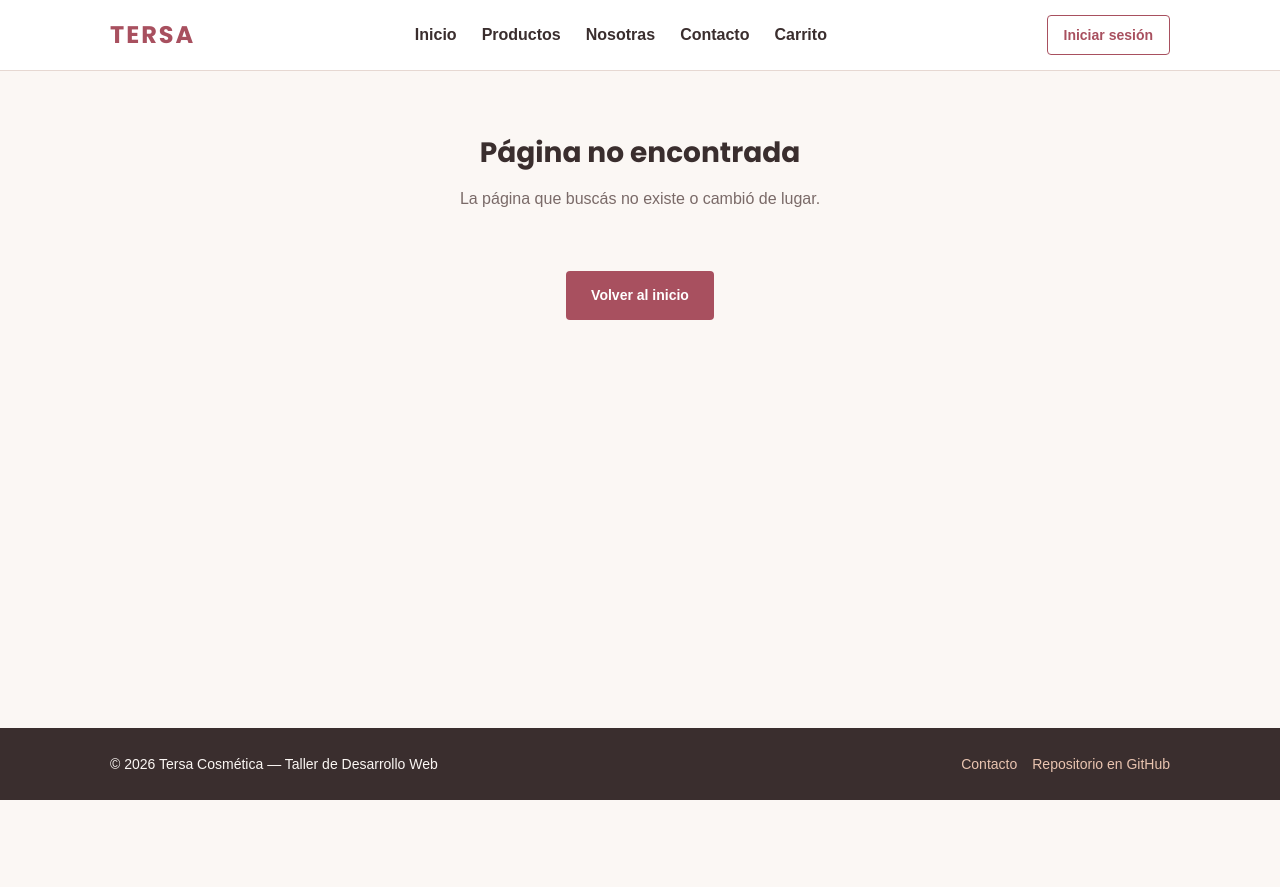
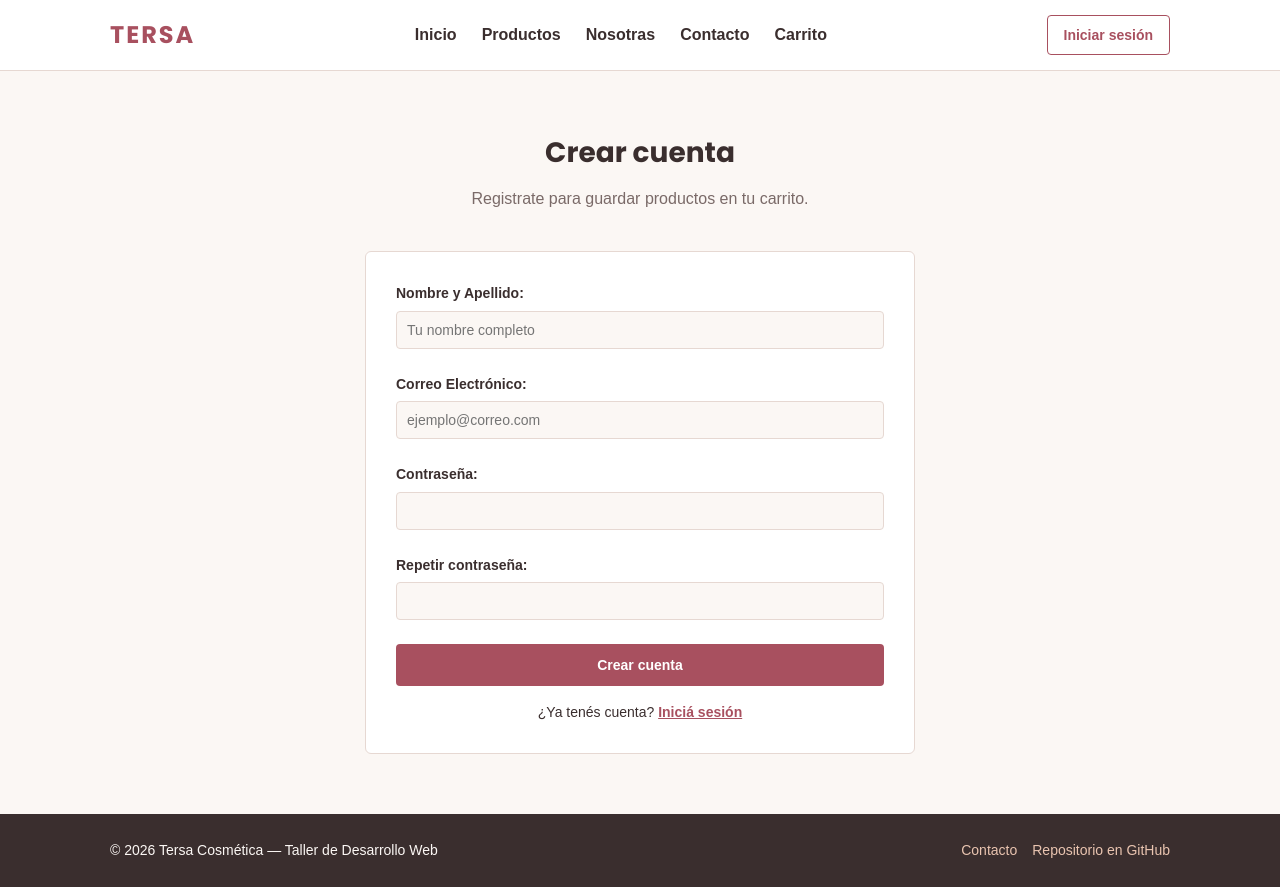
Before and after one commit to lucianeme1205/proyecto2026-Neme-Andreoli, a React (Vite) app in the folder segunda-entrega/: page /registro in a window 1280 px wide. Before the commit the page ends 800 px from the top, so only its background shows below. Built offline with nearby package versions, Linux system fonts and the light colour scheme.

Commit message:
feat: agregar registro de usuarios
Closes #25

```diff
--- a/segunda-entrega/src/App.jsx
+++ b/segunda-entrega/src/App.jsx
@@ -6,6 +6,7 @@ import Productos from '@pages/Productos';
 import Nosotras from '@pages/Nosotras';
 import Contacto from '@pages/Contacto';
 import Login from '@pages/Login';
+import Registro from '@pages/Registro';
 import Carrito from '@pages/Carrito';
 import NoEncontrada from '@pages/NoEncontrada';
 
@@ -24,6 +25,7 @@ const App = () => {
         <Route path="nosotras" element={<Nosotras />} />
         <Route path="contacto" element={<Contacto />} />
         <Route path="login" element={<Login />} />
+        <Route path="registro" element={<Registro />} />
         <Route element={<ProtectedRoute />}>
           <Route path="carrito" element={<Carrito />} />
         </Route>
--- /dev/null
+++ b/segunda-entrega/src/api/usuarios.js
@@ -0,0 +1,23 @@
+import { solicitar } from '@api/cliente';
+
+/**
+ * Obtiene todos los usuarios registrados.
+ * @method getUsuarios
+ * @return {Promise<Array<object>>} Lista de usuarios.
+ */
+export const getUsuarios = async () => {
+  return solicitar('usuarios');
+};
+
+/**
+ * Guarda un usuario nuevo.
+ * @method crearUsuario
+ * @param {{nombre: string, email: string, password: string}} usuario - Datos de la cuenta nueva.
+ * @return {Promise<object>} Usuario creado, con su id.
+ */
+export const crearUsuario = async (usuario) => {
+  return solicitar('usuarios', {
+    method: 'POST',
+    body: JSON.stringify(usuario),
+  });
+};
--- a/segunda-entrega/src/data/db.json
+++ b/segunda-entrega/src/data/db.json
@@ -82,5 +82,13 @@
     }
   ],
    "carrito": [],
-  "consultas": []
+  "consultas": [],
+  "usuarios": [
+    {
+      "id": "1",
+      "nombre": "Admin Tersa",
+      "email": "admin@tersa.com",
+      "password": "1234"
+    }
+  ]
 }
--- a/segunda-entrega/src/hooks/useAuth.js
+++ b/segunda-entrega/src/hooks/useAuth.js
@@ -4,7 +4,7 @@ import { AuthContext } from '@context/AuthContext';
 /**
  * Hook para usar la sesión desde cualquier componente.
  * @method useAuth
- * @return {{usuario: object|null, estaLogueado: boolean, login: Function, logout: Function}} Datos y funciones de la sesión.
+ * @return {{usuario: object|null, estaLogueado: boolean, login: Function, registrar: Function, logout: Function}} Datos y funciones de la sesión.
  */
 export const useAuth = () => {
   const contexto = useContext(AuthContext);
--- a/segunda-entrega/src/pages/Login.jsx
+++ b/segunda-entrega/src/pages/Login.jsx
@@ -1,5 +1,5 @@
 import { useState } from 'react';
-import { Navigate, useNavigate } from 'react-router-dom';
+import { Link, Navigate, useNavigate } from 'react-router-dom';
 import Input from '@components/Input';
 import Button from '@components/Button';
 import { useAuth } from '@hooks/useAuth';
@@ -51,9 +51,9 @@ const Login = () => {
    * Valida los campos e intenta iniciar sesión. Si sale bien, va al carrito.
    * @method ingresar
    * @param {Event} evento - Evento submit del formulario.
-   * @return {void}
+   * @return {Promise<void>}
    */
-  const ingresar = (evento) => {
+  const ingresar = async (evento) => {
     evento.preventDefault();
     const nuevoErrorEmail = validarEmail(email);
     const nuevoErrorPassword = validarPassword(password);
@@ -63,7 +63,7 @@ const Login = () => {
       return;
     }
     try {
-      login(email, password);
+      await login(email, password);
       navigate('/carrito', { replace: true });
     } catch (error) {
       setErrorLogin(error.message);
@@ -80,6 +80,9 @@ const Login = () => {
           <Input id="password" label="Contraseña:" type="password" value={password} onChange={cambiarPassword} error={errorPassword} maxLength={20} />
           <Button type="submit" ancho>Ingresar</Button>
           <p className="mensaje-error" role="alert">{errorLogin}</p>
+          <p className="texto-ayuda">
+            ¿No tenés cuenta? <Link to="/registro">Creá una</Link>
+          </p>
         </form>
       </div>
     </section>
--- /dev/null
+++ b/segunda-entrega/src/pages/Registro.jsx
@@ -0,0 +1,108 @@
+import { useState } from 'react';
+import { Link, Navigate, useNavigate } from 'react-router-dom';
+import Input from '@components/Input';
+import Button from '@components/Button';
+import { useAuth } from '@hooks/useAuth';
+import { validarConfirmacion, validarEmail, validarNombre, validarPassword } from '@utils/validaciones';
+
+/**
+ * Valores iniciales del formulario de registro.
+ * @type {{nombre: string, email: string, password: string, confirmacion: string}}
+ */
+const FORMULARIO_VACIO = { nombre: '', email: '', password: '', confirmacion: '' };
+
+/**
+ * Valida todos los campos del formulario de registro.
+ * @method validarFormulario
+ * @param {{nombre: string, email: string, password: string, confirmacion: string}} datos - Valores del formulario.
+ * @return {{nombre: string, email: string, password: string, confirmacion: string}} Mensaje de error de cada campo.
+ */
+const validarFormulario = (datos) => ({
+  nombre: validarNombre(datos.nombre),
+  email: validarEmail(datos.email),
+  password: validarPassword(datos.password),
+  confirmacion: validarConfirmacion(datos.password, datos.confirmacion),
+});
+
+/**
+ * Página para crear una cuenta nueva. Valida los campos mientras se escriben.
+ * @method Registro
+ * @return {JSX.Element} Formulario de registro, o una redirección si ya hay sesión.
+ */
+const Registro = () => {
+  const { registrar, estaLogueado } = useAuth();
+  const navigate = useNavigate();
+  const [datos, setDatos] = useState(FORMULARIO_VACIO);
+  const [errores, setErrores] = useState(FORMULARIO_VACIO);
+  const [errorRegistro, setErrorRegistro] = useState('');
+  const [enviando, setEnviando] = useState(false);
+
+  if (estaLogueado) {
+    return <Navigate to="/carrito" replace />;
+  }
+
+  /**
+   * Guarda lo que se escribe en un campo y lo valida en el momento.
+   * Si cambia la contraseña, también vuelve a comprobar la confirmación.
+   * @method cambiarCampo
+   * @param {Event} evento - Evento de cambio del campo.
+   * @return {void}
+   */
+  const cambiarCampo = (evento) => {
+    const { name, value } = evento.target;
+    const nuevosDatos = { ...datos, [name]: value };
+    const validaciones = validarFormulario(nuevosDatos);
+    const nuevosErrores = { ...errores, [name]: validaciones[name] };
+    if (name === 'password' && nuevosDatos.confirmacion !== '') {
+      nuevosErrores.confirmacion = validaciones.confirmacion;
+    }
+    setDatos(nuevosDatos);
+    setErrores(nuevosErrores);
+    setErrorRegistro('');
+  };
+
+  /**
+   * Valida todos los campos y, si están bien, crea la cuenta e inicia la sesión.
+   * @method crearCuenta
+   * @param {Event} evento - Evento submit del formulario.
+   * @return {Promise<void>}
+   */
+  const crearCuenta = async (evento) => {
+    evento.preventDefault();
+    const nuevosErrores = validarFormulario(datos);
+    setErrores(nuevosErrores);
+    if (Object.values(nuevosErrores).some((error) => error !== '')) {
+      return;
+    }
+    setEnviando(true);
+    try {
+      await registrar(datos.nombre, datos.email, datos.password);
+      navigate('/carrito', { replace: true });
+    } catch (error) {
+      setErrorRegistro(error.message);
+      setEnviando(false);
+    }
+  };
+
+  return (
+    <section className="seccion">
+      <div className="container">
+        <h2 className="titulo-seccion">Crear cuenta</h2>
+        <p className="subtitulo-seccion">Registrate para guardar productos en tu carrito.</p>
+        <form className="formulario" onSubmit={crearCuenta} noValidate>
+          <Input id="nombre" label="Nombre y Apellido:" value={datos.nombre} onChange={cambiarCampo} error={errores.nombre} placeholder="Tu nombre completo" maxLength={50} />
+          <Input id="email" label="Correo Electrónico:" type="email" value={datos.email} onChange={cambiarCampo} error={errores.email} placeholder="ejemplo@correo.com" maxLength={50} />
+          <Input id="password" label="Contraseña:" type="password" value={datos.password} onChange={cambiarCampo} error={errores.password} maxLength={20} />
+          <Input id="confirmacion" label="Repetir contraseña:" type="password" value={datos.confirmacion} onChange={cambiarCampo} error={errores.confirmacion} maxLength={20} />
+          <Button type="submit" ancho disabled={enviando}>Crear cuenta</Button>
+          <p className="mensaje-error" role="alert">{errorRegistro}</p>
+          <p className="texto-ayuda">
+            ¿Ya tenés cuenta? <Link to="/login">Iniciá sesión</Link>
+          </p>
+        </form>
+      </div>
+    </section>
+  );
+};
+
+export default Registro;
--- a/segunda-entrega/src/providers/AuthProvider.jsx
+++ b/segunda-entrega/src/providers/AuthProvider.jsx
@@ -1,5 +1,6 @@
 import { useState } from 'react';
 import { AuthContext } from '@context/AuthContext';
+import { crearUsuario, getUsuarios } from '@api/usuarios';
 
 /**
  * Clave con la que se guarda la sesión en localStorage.
@@ -8,19 +9,9 @@ import { AuthContext } from '@context/AuthContext';
 const CLAVE_SESION = 'usuarioTersa';
 
 /**
- * Usuario de prueba para iniciar sesión.
- * @type {{email: string, password: string, nombre: string}}
- */
-const USUARIO_PRUEBA = {
-  email: 'admin@tersa.com',
-  password: '1234',
-  nombre: 'Admin',
-};
-
-/**
  * Lee la sesión guardada en localStorage. Si no hay o está dañada, devuelve null.
  * @method leerSesion
- * @return {{email: string, nombre: string}|null} Usuario guardado o null.
+ * @return {{id: string, nombre: string, email: string}|null} Usuario guardado o null.
  */
 const leerSesion = () => {
   try {
@@ -32,7 +23,20 @@ const leerSesion = () => {
 };
 
 /**
- * Guarda el usuario que inició sesión y comparte las funciones de login y logout
+ * Trae los usuarios del servicio. Si el servicio no responde, lanza un error con un mensaje claro.
+ * @method traerUsuarios
+ * @return {Promise<Array<object>>} Lista de usuarios.
+ */
+const traerUsuarios = async () => {
+  try {
+    return await getUsuarios();
+  } catch {
+    throw new Error('No pudimos conectarnos con el servicio. Revisá que esté corriendo con npm run services.');
+  }
+};
+
+/**
+ * Guarda el usuario que inició sesión y comparte las funciones de login, registro y logout
  * con todos los componentes que estén adentro.
  * @method AuthProvider
  * @param {object} props - Propiedades del componente.
@@ -43,19 +47,49 @@ export const AuthProvider = ({ children }) => {
   const [usuario, setUsuario] = useState(leerSesion);
 
   /**
-   * Comprueba las credenciales y, si son correctas, guarda la sesión.
+   * Guarda en localStorage y en el estado los datos públicos del usuario (sin la contraseña).
+   * @method guardarSesion
+   * @param {{id: string, nombre: string, email: string}} datos - Usuario que inicia sesión.
+   * @return {void}
+   */
+  const guardarSesion = (datos) => {
+    const sesion = { id: datos.id, nombre: datos.nombre, email: datos.email };
+    localStorage.setItem(CLAVE_SESION, JSON.stringify(sesion));
+    setUsuario(sesion);
+  };
+
+  /**
+   * Busca un usuario con ese correo y contraseña y, si existe, inicia la sesión.
    * @method login
    * @param {string} email - Correo ingresado.
    * @param {string} password - Contraseña ingresada.
-   * @return {void}
+   * @return {Promise<void>}
    */
-  const login = (email, password) => {
-    if (email.trim() !== USUARIO_PRUEBA.email || password !== USUARIO_PRUEBA.password) {
+  const login = async (email, password) => {
+    const usuarios = await traerUsuarios();
+    const encontrado = usuarios.find((item) => item.email === email.trim().toLowerCase() && item.password === password);
+    if (!encontrado) {
       throw new Error('El correo o la contraseña son incorrectos.');
     }
-    const usuarioLogueado = { email: USUARIO_PRUEBA.email, nombre: USUARIO_PRUEBA.nombre };
-    localStorage.setItem(CLAVE_SESION, JSON.stringify(usuarioLogueado));
-    setUsuario(usuarioLogueado);
+    guardarSesion(encontrado);
+  };
+
+  /**
+   * Crea una cuenta nueva, si el correo no está registrado, e inicia la sesión.
+   * @method registrar
+   * @param {string} nombre - Nombre y apellido.
+   * @param {string} email - Correo de la cuenta.
+   * @param {string} password - Contraseña de la cuenta.
+   * @return {Promise<void>}
+   */
+  const registrar = async (nombre, email, password) => {
+    const emailNormalizado = email.trim().toLowerCase();
+    const usuarios = await traerUsuarios();
+    if (usuarios.some((item) => item.email === emailNormalizado)) {
+      throw new Error('Ya existe una cuenta con ese correo.');
+    }
+    const nuevo = await crearUsuario({ nombre: nombre.trim(), email: emailNormalizado, password });
+    guardarSesion(nuevo);
   };
 
   /**
@@ -69,7 +103,7 @@ export const AuthProvider = ({ children }) => {
   };
 
   return (
-    <AuthContext.Provider value={{ usuario, estaLogueado: usuario !== null, login, logout }}>
+    <AuthContext.Provider value={{ usuario, estaLogueado: usuario !== null, login, registrar, logout }}>
       {children}
     </AuthContext.Provider>
   );
--- a/segunda-entrega/src/styles/_formularios.scss
+++ b/segunda-entrega/src/styles/_formularios.scss
@@ -52,3 +52,15 @@
 .btn-ancho {
   width: 100%;
 }
+
+.texto-ayuda {
+  text-align: center;
+  font-size: 14px;
+  margin-top: 15px;
+
+  a {
+    color: $color-principal;
+    font-weight: bold;
+    text-decoration: underline;
+  }
+}
--- a/segunda-entrega/src/utils/validaciones.js
+++ b/segunda-entrega/src/utils/validaciones.js
@@ -70,3 +70,20 @@ export const validarPassword = (password) => {
   }
   return '';
 };
+
+/**
+ * Comprueba que la confirmación de la contraseña coincida con la contraseña.
+ * @method validarConfirmacion
+ * @param {string} password - Contraseña ingresada.
+ * @param {string} confirmacion - Contraseña repetida por el usuario.
+ * @return {string} Mensaje de error, o un texto vacío si coinciden.
+ */
+export const validarConfirmacion = (password, confirmacion) => {
+  if (confirmacion === '') {
+    return 'Repetí la contraseña.';
+  }
+  if (confirmacion !== password) {
+    return 'Las contraseñas no coinciden.';
+  }
+  return '';
+};
```
